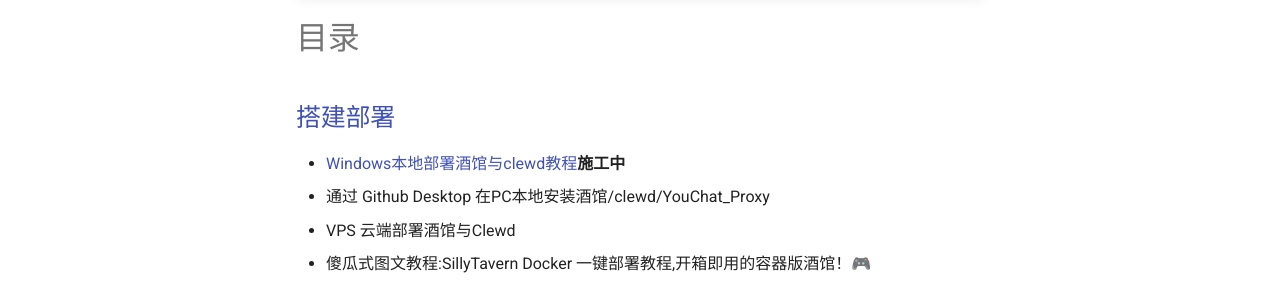
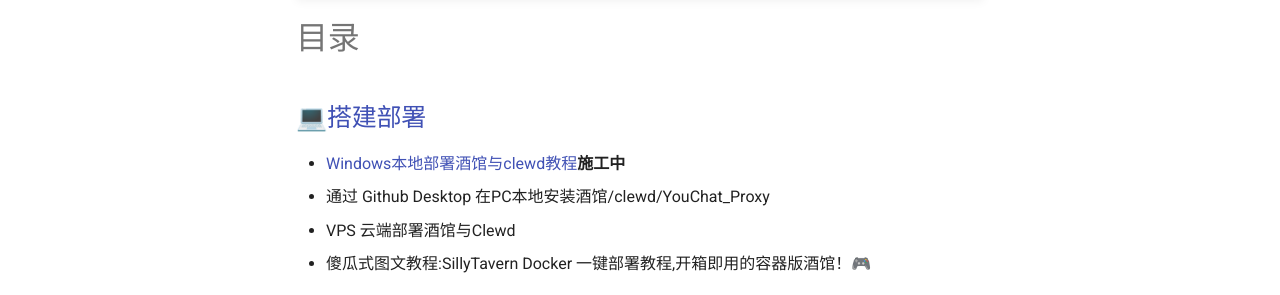
Before and after one commit to supmamamamma/baoleinao, an MkDocs documentation site: the page built from docs/index.md, in a window 1280 px wide and 900 px high. Shown: the part 433-728 px from the top of the window. Built offline with MkDocs 1.6.1 and Material for MkDocs 9.7.7, drawn with Linux system fonts in a browser that asks for light colours.

```diff
--- a/docs/index.md
+++ b/docs/index.md
@@ -12,7 +12,7 @@
 
 # 目录
 
-## [搭建部署](build/index.md)
+## [💻搭建部署](build/index.md)
 
 - [Windows本地部署酒馆与clewd教程](build/silly.md)**施工中**
 - 通过 Github Desktop 在PC本地安装酒馆/clewd/YouChat_Proxy
```
